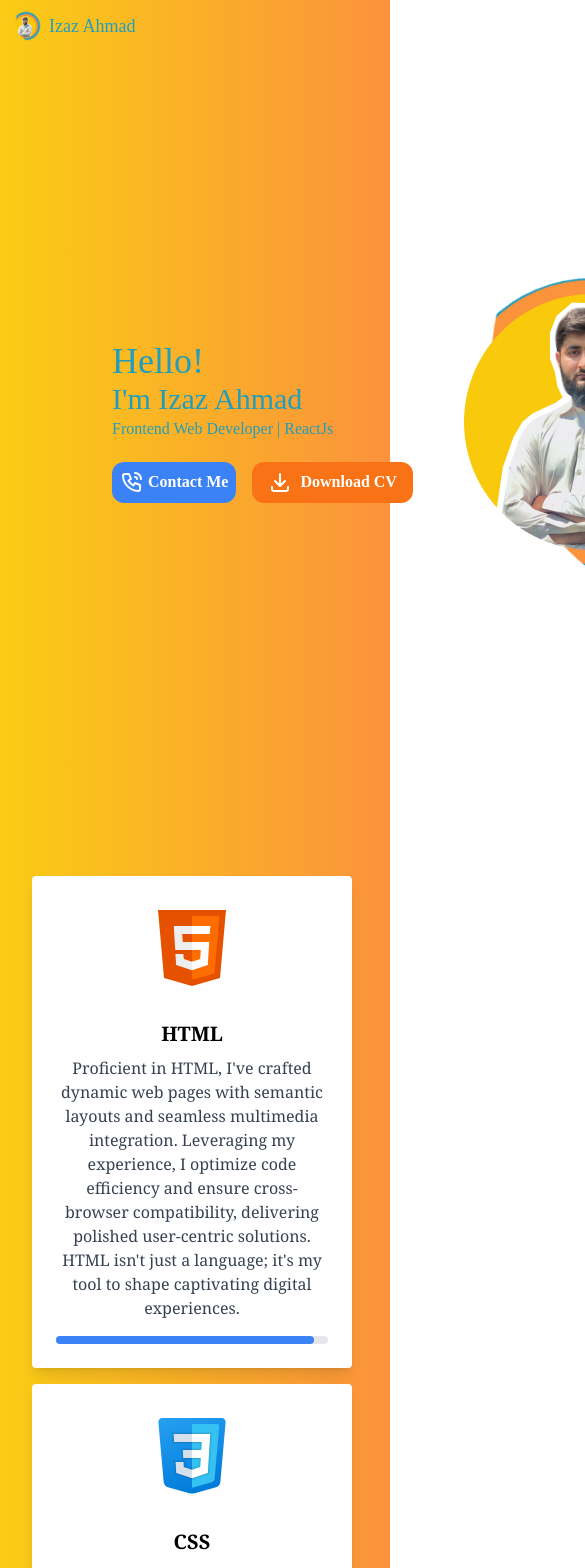
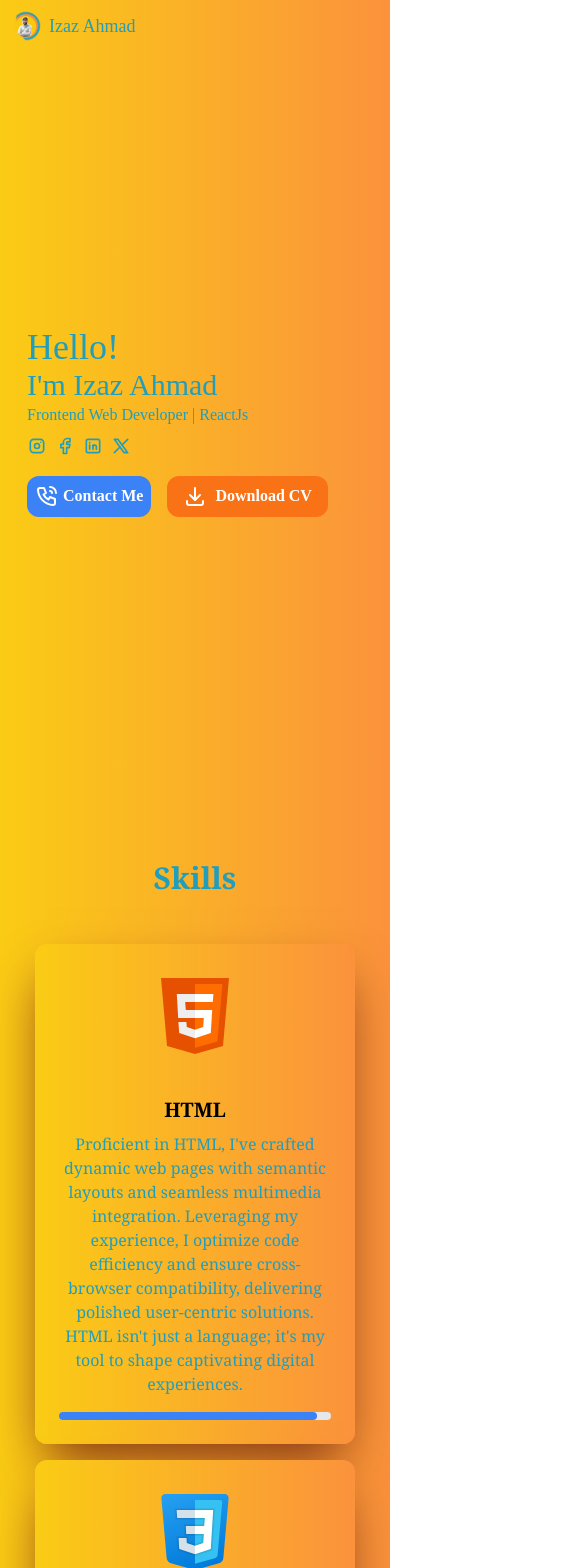
Before and after one commit to IzazAhmadHaider/My_Protfolio, a Next.js app: page / in a window 390 px wide. Shown: the top 1568 px of the page, 585 px wide, since content can reach past the window. Built offline with nearby package versions, Linux system fonts and the light colour scheme.

Commit message:
added ui changes

```diff
--- a/package.json
+++ b/package.json
@@ -9,10 +9,12 @@
     "lint": "next lint"
   },
   "dependencies": {
+    "@mantine/carousel": "^7.8.1",
     "@mantine/core": "^7.3.1",
     "@mantine/hooks": "^7.3.1",
     "@tabler/icons-react": "^2.45.0",
     "clsx": "^2.1.0",
+    "embla-carousel-react": "^7.1.0",
     "framer-motion": "^11.1.7",
     "next": "14.0.3",
     "react": "^18",
--- a/src/app/components/home.jsx
+++ b/src/app/components/home.jsx
@@ -1,6 +1,12 @@
 import { IconDownload, IconPhoneCall } from "@tabler/icons-react";
 import React, { useState, useEffect } from "react";
-import { motion, AnimatePresence } from 'framer-motion';
+import { motion, AnimatePresence } from "framer-motion";
+import {
+  IconBrandFacebook,
+  IconBrandInstagram,
+  IconBrandLinkedin,
+  IconBrandX,
+} from "@tabler/icons-react";
 
 function Home1({ scrollToSection }) {
   const [text, setText] = useState("");
@@ -13,22 +19,61 @@ function Home1({ scrollToSection }) {
       if (currentIndex > fullText.length) {
         clearInterval(intervalId);
       }
-    }, 100); // Adjust the interval for typing speed
+    }, 50);
 
     return () => {
       clearInterval(intervalId);
     };
   }, []);
+  const redirectToInstagram = () => {
+    window.location.href = 'https://www.instagram.com/code.with.izaz/';
+  };
+  const redirectToTwitter = () => {
+    window.location.href = 'https://twitter.com/IzazAhm99546481';
+  };
+  const redirectToFacebook = () => {
+    window.location.href = 'https://www.facebook.com/profile.php?id=100080270784104';
+  };
+  const redirectToLinkdin = () => {
+    window.location.href = 'https://www.linkedin.com/in/izaz-ahmad-035a721a3/';
+  };
 
   return (
     <>
-      <div className="flex items-center justify-between bg-gradient-to-r from-yellow-400 to-orange-400 ">
-        <div className=" pl-28 font">
+      <div className="flex items-center justify-between min-h-screen bg-gradient-to-r from-yellow-400 to-orange-400 max-lg:justify-center max-lg:items-center">
+        <div className=" pl-28 max-lg:pl-0  font">
           <p className="text-4xl text-[#219ebc] ">Hello!</p>
           <h6 className="text-3xl text-[#219ebc]">I'm Izaz Ahmad</h6>
           <h6 className="typewriter text-[#219ebc] w-[17.5rem]">
             {`F${text}`}{" "}
           </h6>
+
+          <div className="flex mt-2 space-x-2 lg:hidden">
+          <IconBrandInstagram
+          onClick={redirectToInstagram}
+            color="#219ebc"
+            size={20}
+            className="hover:scale-110 cursor-pointer"
+          />
+          <IconBrandFacebook
+          onClick={redirectToFacebook}
+            color="#219ebc"
+            size={20}
+            className="hover:scale-110 cursor-pointer"
+          />
+          <IconBrandLinkedin
+          onClick={redirectToLinkdin}
+            color="#219ebc"
+            size={20}
+            className="hover:scale-110 cursor-pointer"
+          />
+          <IconBrandX
+          onClick={redirectToTwitter}
+            color="#219ebc"
+            size={20}
+            className="hover:scale-110 cursor-pointer"
+          />
+        </div>
 
           <div className="flex justify-start items-center space-x-4 w-[21rem] mt-5">
             <button
@@ -51,14 +96,8 @@ function Home1({ scrollToSection }) {
             </a>
           </div>
         </div>
-        <AnimatePresence>
-        <motion.div
-          initial={{ opacity: 0, y: -20 }}
-          animate={{ opacity: 1, y: 0 }}
-          exit={{ opacity: 0, y: -20 }}
-          transition={{ duration: 4 }}
-        >
-        <div className="min-h-screen flex flex-col items-end pr-48">
+
+            <div className="flex flex-col items-end pr-48 max-lg:pr-10 max-md:hidden">
               <div className="flex-grow bg-transparent flex items-center justify-center">
                 <div
                   className="relative  w-72 h-72 bg-orange-400 border-2 border-[#219ebc] custom-spin-animation rounded-full"
@@ -69,8 +108,7 @@ function Home1({ scrollToSection }) {
                 <img className="absolute w-64" src="mypic.png" alt="" />
               </div>
             </div>
-        </motion.div>
-        </AnimatePresence>
+
       </div>
     </>
   );
--- a/src/app/components/skills.jsx
+++ b/src/app/components/skills.jsx
@@ -1,12 +1,14 @@
 import React from "react";
+import { Carousel } from '@mantine/carousel';
+
 
 function SkillCard({ title, description, image, percentage }) {
   return (
-    <div className="max-w-xs rounded overflow-hidden shadow-lg bg-white p-6">
+    <div className="max-w-xs rounded-xl shadow-2xl h-[500px] flex flex-col justify-between overflow-hidden shadow-orange-900 bg-gradient-to-r from-yellow-400 to-orange-400 p-6">
       <img className="w-24 mx-auto mb-6" src={image} alt={title} />
       <div className="text-center">
         <h2 className="text-xl font-bold mb-2">{title}</h2>
-        <p className="text-gray-700 text-base">{description}</p>
+        <p className="text-[#219ebc] text-base">{description}</p>
         <div className="mt-4 bg-gray-200 rounded-full">
           <div
             className="h-2 bg-blue-500 rounded-full"
@@ -65,11 +67,16 @@ function Skills1() {
   };
 
   return (
-    <div className="grid grid-cols-1 md:grid-cols-2 lg:grid-cols-3 gap-4 p-8 bg-gradient-to-r from-yellow-400 to-orange-400 overflow-hidden">
+    <>
+    <div className="bg-gradient-to-r from-yellow-400 to-orange-400 overflow-hidden">
+    <p className="text-3xl text-[#219ebc] md:text-4xl lg:text-5xl font-bold text-center my-4">Skills</p>
+    <div className="grid grid-cols-1 md:grid-cols-2 lg:grid-cols-3 gap-4 p-8 place-items-center ">
       {Object.values(skillsdata).map((skill, index) => (
         <SkillCard key={index} {...skill} />
       ))}
     </div>
+    </div>
+    </>
   );
 }
 
--- a/src/app/layout.js
+++ b/src/app/layout.js
@@ -1,6 +1,5 @@
 import './globals.css'
 import '@mantine/core/styles.css';
-import { MantineProvider, createTheme } from '@mantine/core';
 
 export const metadata = {
   title: 'Izaz Ahmad',
@@ -9,6 +8,7 @@ export const metadata = {
 
 export default function RootLayout({ children }) {
   return (
+
     <html lang="en">
       <body className='font-serif'>{children}</body>
     </html>
--- a/src/app/page.js
+++ b/src/app/page.js
@@ -60,12 +60,12 @@ const Home = () => {
       <div className="bg-transparent flex items-center justify-between w-[100%] fixed  ">
         <div className="flex items-center pt-3 pl-3">
           <div
-            className="relative  w-7 h-7 bg-orange-400  border-2 border-[#219ebc] custom-spin-animation rounded-full"
+            className="relative  w-7 h-7 bg-orange-400 md:hidden  border-2 border-[#219ebc] custom-spin-animation rounded-full"
             style={{
               clipPath: "circle(90% at 0% 20%)",
             }}
           ></div>
-          <img className="absolute w-6 pl-[3px] " src="mypic.png" alt="" />
+          <img className="absolute w-6 pl-[3px] md:hidden " src="mypic.png" alt="" />
           <p className="text-[#219ebc] text-lg font">&nbsp;&nbsp;Izaz Ahmad</p>
         </div>
         <div className="flex items-end pr-3 space-x-2 max-lg:hidden">
@@ -98,7 +98,7 @@ const Home = () => {
       <div
         className={`${
           showNavbar
-            ? "bg-transparent w-fit h-[60px] left-[35%] right-[35%] pt-[5px] pb-[20px] mt-2 rounded-full fixed text-[#219ebc] z-40"
+            ? "bg-transparent w-fit h-[60px] left-[50%] -translate-x-[50%] pt-[5px] pb-[20px] mt-2 rounded-full fixed max-lg:hidden text-[#219ebc] z-40"
             : "hidden"
         }`}
       >
```
Also changed, not shown: 1 other file (tests, documents, lock files or other folders). Lines whose indentation alone changed are shown as unchanged.
